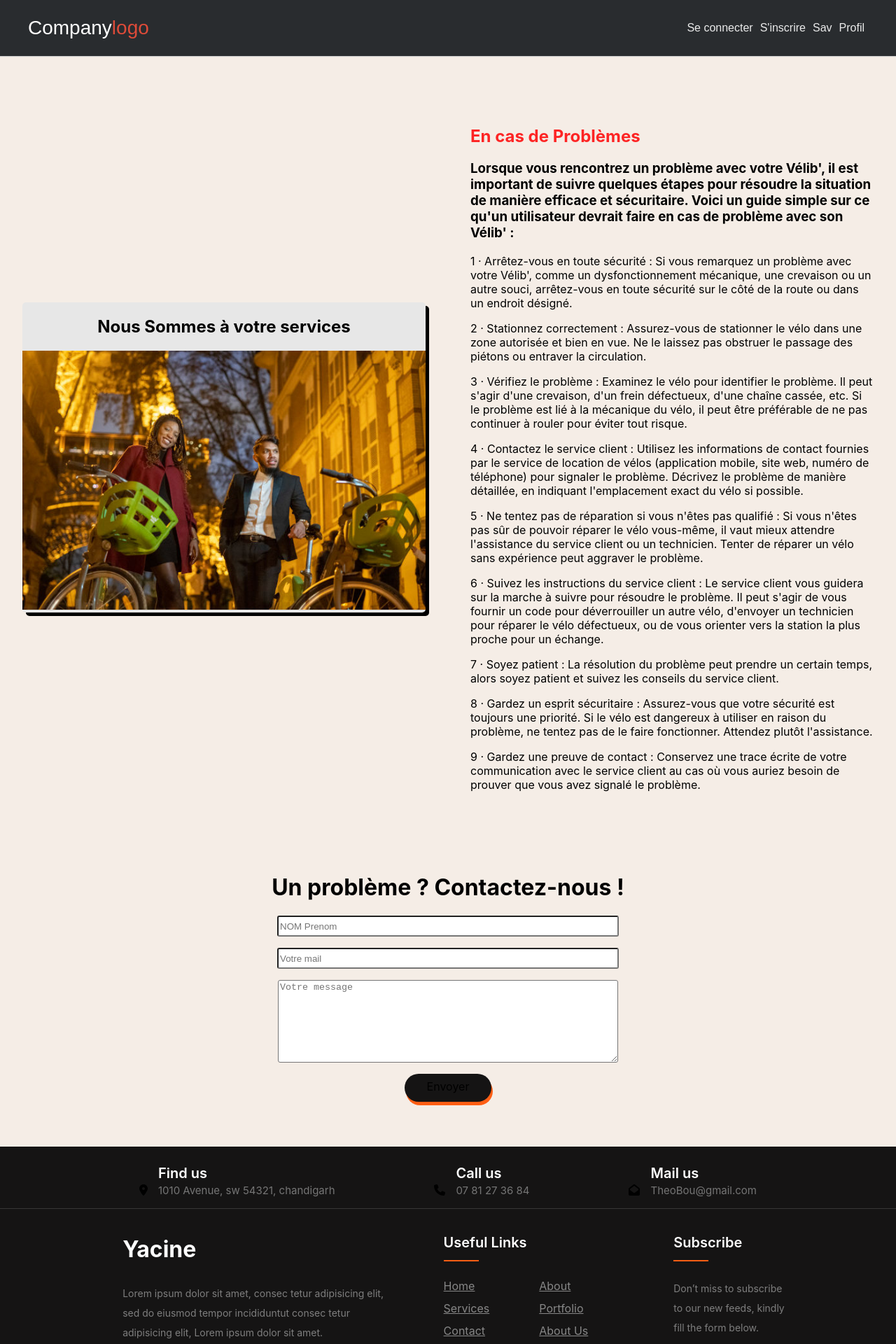
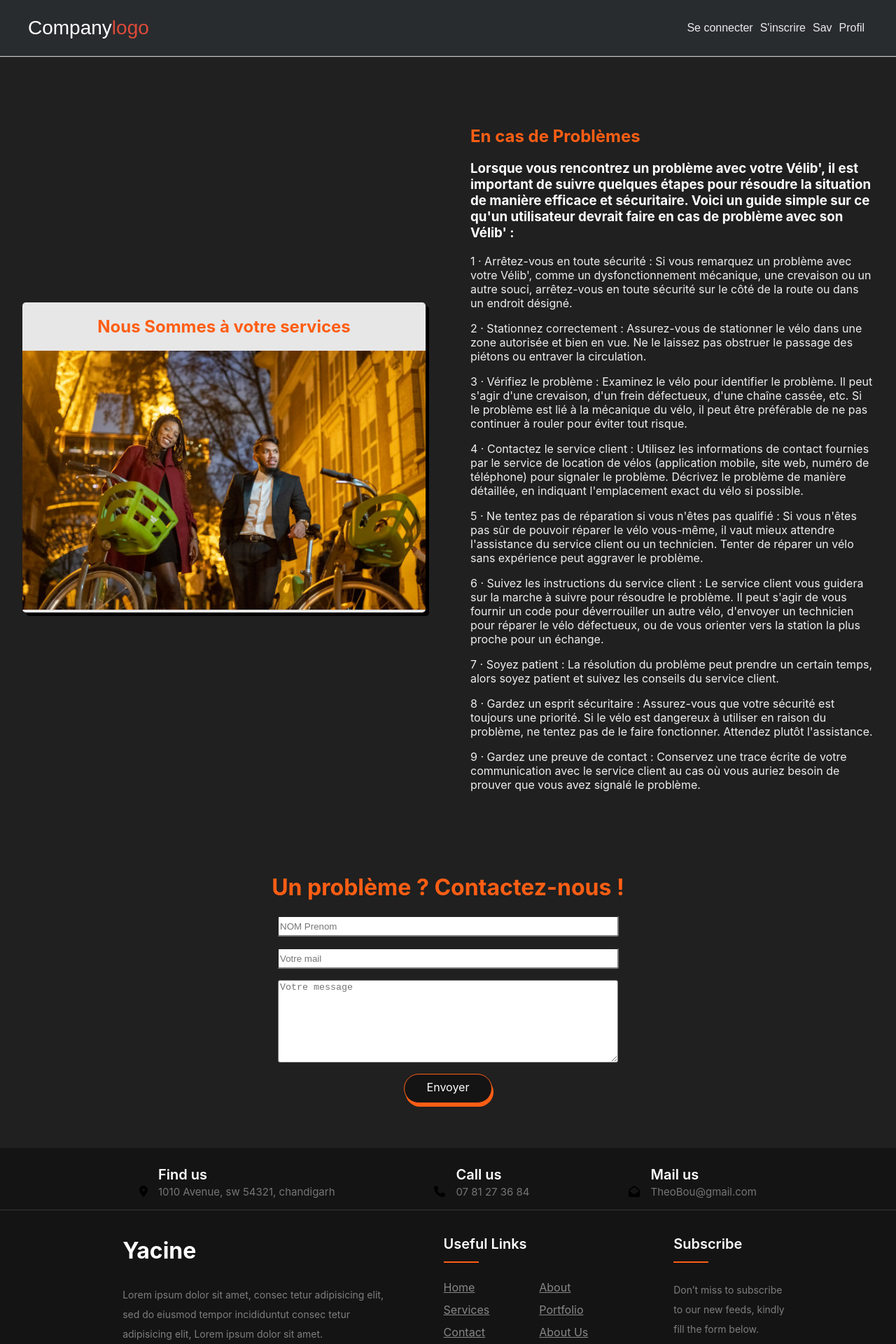
Before and after one commit to PepitoMercurio/hackaton, a React (Create React App) app: page /sav in a window 1280 px wide. Shown: the top 1920 px of the page at 70% size. Built offline with nearby package versions, Linux system fonts and the light colour scheme.

Commit message:
head-foot

```diff
--- a/src/App.css
+++ b/src/App.css
@@ -3,7 +3,7 @@
   text-align: center;
 }
 .test{
-  background-color: rgb(245, 237, 230);
+  background-color: #202020;
   height: 100%;
 }
 .App-logo {
--- a/src/Style/scss/Componants/Button/style.scss
+++ b/src/Style/scss/Componants/Button/style.scss
@@ -2,7 +2,7 @@
     // background-color:#2fbb7a ;
     background-color:#151414;
     // background-color: #3AE594;
-    color: black;
+    color: rgb(255, 255, 255);
     padding-top: 0.5rem;
     padding-bottom: 0.7rem;
     padding-left: 2rem;
@@ -11,6 +11,7 @@
     transition-duration: 0.5s;
     cursor: pointer;
     box-shadow: 2px 5px#ff5e14;
+    border: 1px solid #ff5e14;
 
     &:hover {
         // background-color: rgb(230, 230, 230);
--- a/src/Style/scss/Componants/Mailer/style.scss
+++ b/src/Style/scss/Componants/Mailer/style.scss
@@ -2,6 +2,7 @@
     display: flex;
     flex-direction: column;
     align-items: center;
+    color: #ff5e14;
 
     .Mailer-form {
         display: flex;
--- a/src/Style/scss/Componants/Profil/style.scss
+++ b/src/Style/scss/Componants/Profil/style.scss
@@ -5,12 +5,28 @@
     align-items: center;
     text-align: center;
     padding-top: 3rem;
+
+    margin: 3rem auto;
+    width: 30%;
+    color: white;
+    // padding: 2rem;
     // background: linear-gradient(#34cb85, rgba(251, 238, 218, 0.056));
-
+    h1{
+        color: #ff5e14;
+    }
     img {
         width: 15rem;
         height: 15rem;
         object-fit: cover;
         border-radius: 100%;
     }
+
 }
+.Porfil-text{
+    background-color: #202020;
+}
+@media (max-width: 768px) {
+    .Profil {
+        width: 90%; /* Ajustez la largeur pour les écrans plus petits */
+    }
+}
--- a/src/Style/scss/Componants/Reservations/style.scss
+++ b/src/Style/scss/Componants/Reservations/style.scss
@@ -7,13 +7,18 @@
     margin-bottom: 3rem;
 
     .Reservations {
-        background-color: #3ae5956c;
+        background-color:#151414;
+        border-radius: 20px;
         width: 25rem;
         height: 30rem;
         overflow-y: scroll;
         border-radius: 5px;
         padding: 2rem;
-        margin-bottom: 3rem;
+        margin: 3rem;
+        color: white;
+        h2{
+            color: #ff5e14;
+        }
 
         &::-webkit-scrollbar{
             width: 7px;
--- a/src/Style/scss/Pages/Login/style.scss
+++ b/src/Style/scss/Pages/Login/style.scss
@@ -26,7 +26,8 @@ html {
         margin: 5rem auto;
         flex-direction: column;
         align-items: center;
-        background-color: #202020;
+        background-color: #151414;
+        box-shadow: 2px 5px#ffffffb6;
         border-radius: 20px;
         padding: 2rem;
 
--- a/src/Style/scss/Pages/Sav/styles.scss
+++ b/src/Style/scss/Pages/Sav/styles.scss
@@ -10,13 +10,21 @@
         border-radius: 5px;
     }
     .Image h2{
-
+        // color: #ff5e14;
+        // color: #757575;
+        color: #ff5e14;
+    }
+    .Intro h3 {
+        color: white;
+    }
+    .Etapes p{
+        color: #eeeeee;
     }
     &__etape{
         width: 45%;
         margin: 5rem auto;
     }
     .Titre h2{
-        color: rgb(253, 36, 36);
+        color: #ff5e14;
     }
 }
--- a/src/Style/scss/Pages/Sign-In/style.scss
+++ b/src/Style/scss/Pages/Sign-In/style.scss
@@ -17,7 +17,8 @@
         padding: 2rem;
         width: 80%; /* Ajustez la largeur du formulaire pour les écrans plus petits */
         max-width: 400px; /* Limitez la largeur maximale pour éviter qu'elle ne devienne trop grande */
-        background-color: #202020;
+        background-color: #151414;
+        box-shadow: 2px 5px#ffffffb6;
         border-radius: 20px;
 
         input {
@@ -25,8 +26,9 @@
             border-radius: 2px;
             width: 100%; /* Remplissez la largeur du conteneur parent */
             margin-bottom: 1rem;
-            background-color: rgba(0, 0, 0, 0.5);
+            // background-color: rgba(0, 0, 0, 0.5);
             color: white;
+
         }
 
         p {
```
